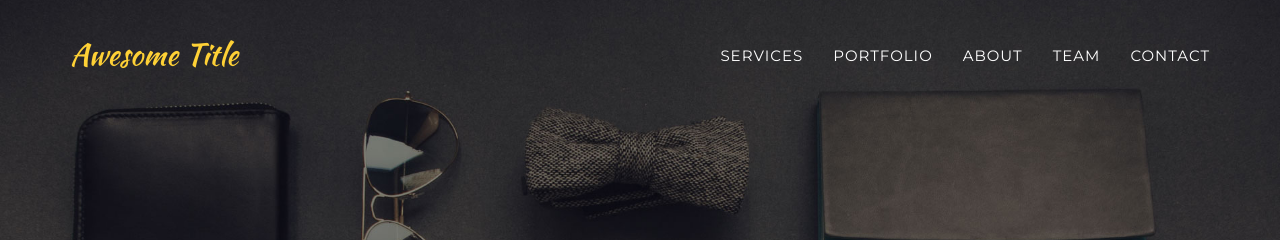
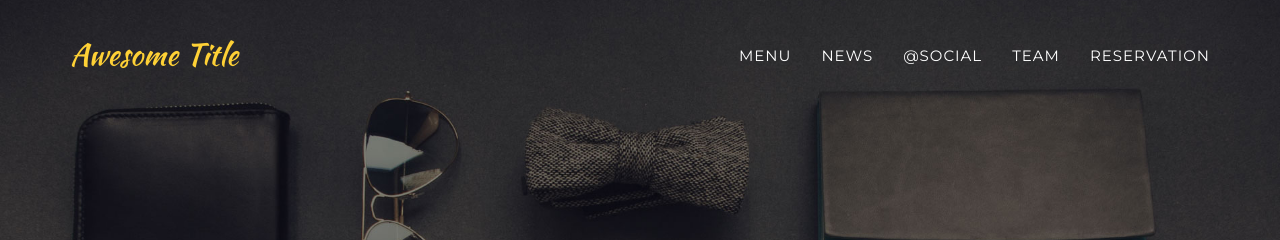
Before and after one commit to devmahadev/social, a Jekyll site: the page built from index.html, in a window 1280 px wide. Shown: the top 240 px of the page. Built offline with Jekyll 4.4.1, drawn with Linux system fonts in a browser that asks for light colours; nearby versions of some CDN libraries; some web fonts are replaced; library files that are not in the unit come from our copies.

Commit message:
Header Update

```diff
--- a/_includes/header.html
+++ b/_includes/header.html
@@ -19,19 +19,19 @@
                         <a href="#page-top"></a>
                     </li>
                     <li>
-                        <a class="page-scroll" href="#services">Services</a>
+                        <a class="page-scroll" href="#services">Menu</a>
                     </li>
                     <li>
-                        <a class="page-scroll" href="#portfolio">Portfolio</a>
+                        <a class="page-scroll" href="#portfolio">News</a>
                     </li>
                     <li>
-                        <a class="page-scroll" href="#about">About</a>
+                        <a class="page-scroll" href="#about">@Social</a>
                     </li>
                     <li>
                         <a class="page-scroll" href="#team">Team</a>
                     </li>
                     <li>
-                        <a class="page-scroll" href="#contact">Contact</a>
+                        <a class="page-scroll" href="#contact">Reservation</a>
                     </li>
                 </ul>
             </div>
```
